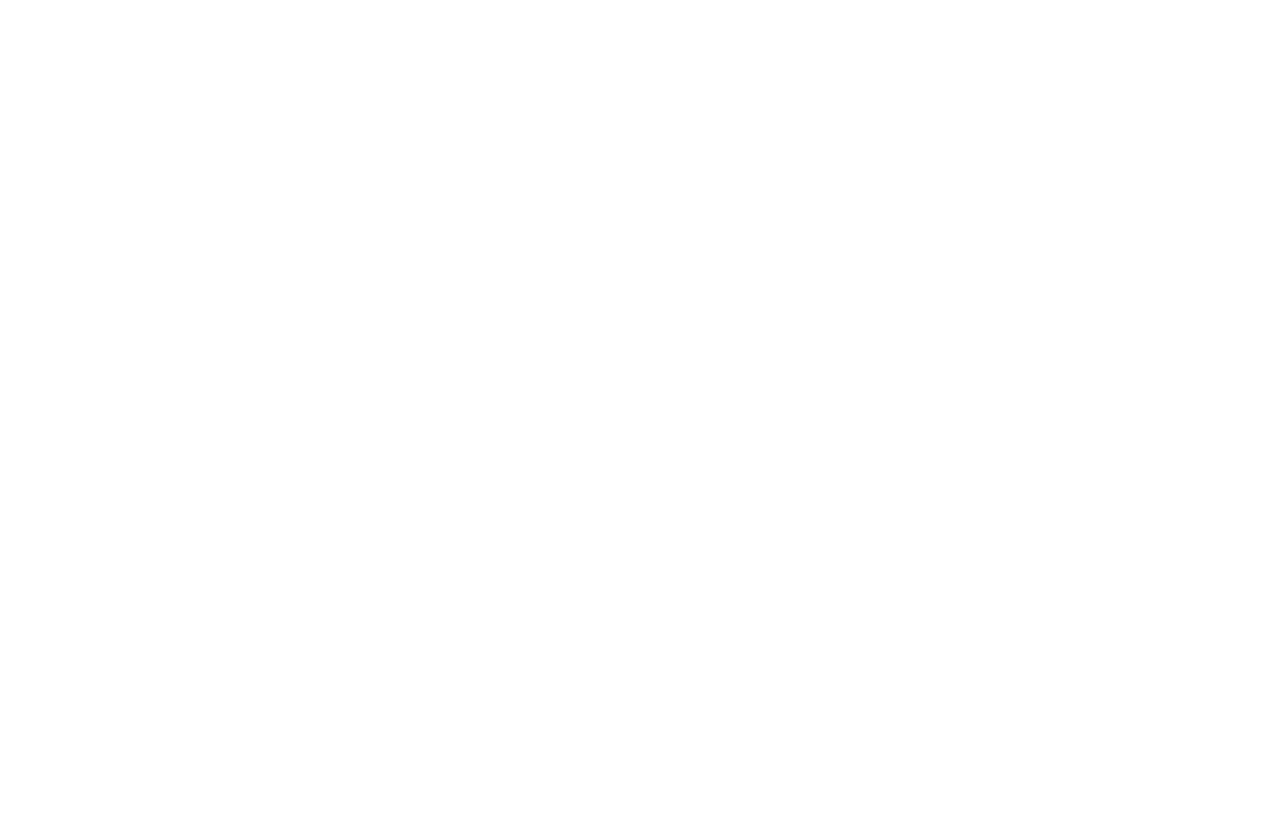
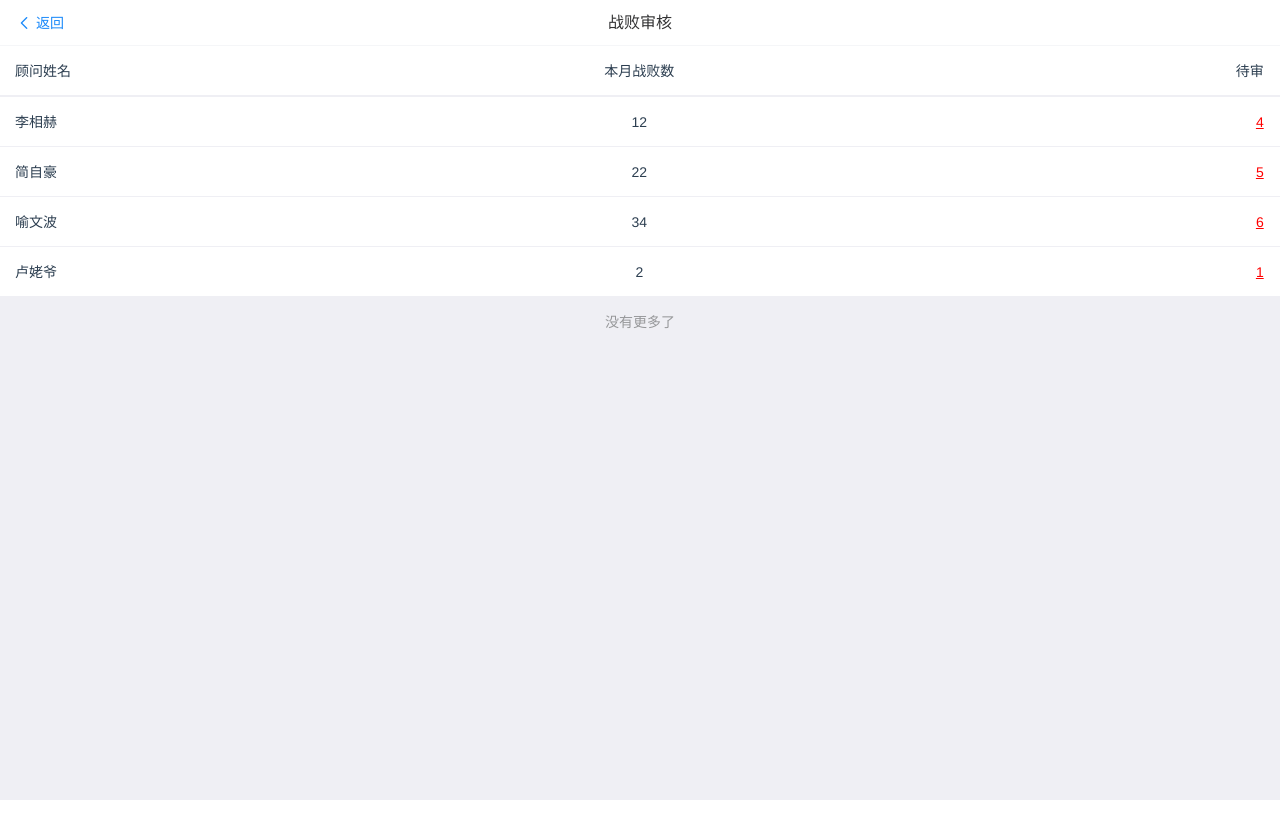
Before and after one commit to TimuJiang/vant-demo, a Vue app: page /#/defeat-verify in a window 1280 px wide. Shown: the top 838 px of the page. Before the commit the page ends 800 px from the top, so only its background shows below. Built offline with nearby package versions, Linux system fonts and the light colour scheme.

Commit message:
1.战败审核demo主页，详情列表页，通过驳回分配操作页完成-参照的是原型图 2.m-page修改了右上角文字和操作的逻辑 3.vant.js全局引入了更多的组件

```diff
--- a/src/components/m-page/src/m-page.vue
+++ b/src/components/m-page/src/m-page.vue
@@ -3,8 +3,11 @@
 		van-nav-bar.m-page__nav-bar(
 			:fixed="true"
 			:title="title"
+			:left-text="leftText"
+			:right-text="rightText"
 			:left-arrow = "back"
-			@click-left="onClickLeft")
+			@click-left="onClickLeft"
+			@click-right="onClickRight")
 		.m-page__content
 			slot
 </template>
@@ -15,17 +18,36 @@
 		props: {
 			back: {
 				default: true
+			},
+			leftText: {
+				default: '返回'
+			},
+			rightText: {
+				default: ''
+			},
+			headTitle: {
+				default: ''
+			},
+			hasClickLeft: {
+				default: false
 			}
 		},
 		methods: {
 			onClickLeft() {
-				this.$router.back()
+				if (this.hasClickLeft) {
+					this.$emit('click-left')
+				} else {
+					this.$router.back()
+				}
+			},
+			onClickRight() {
+				this.$emit('click-right')
 			}
 		},
 		computed: {
 			title () {
-				return this.$route.meta.name
-			}
+				return this.$route.meta.name ? this.$route.meta.name : this.headTitle
+			},
 		}
 	}
 </script>
--- a/src/plugins/vant.js
+++ b/src/plugins/vant.js
@@ -10,7 +10,14 @@ import {
 	Tabbar,
 	TabbarItem,
 	Tabs,
-	Tab
+	Tab,
+	Field,
+	Checkbox,
+	CheckboxGroup,
+	List,
+	Cell,
+	DropdownMenu,
+	DropdownItem,
 } from 'vant'
 
 Vue
@@ -25,3 +32,10 @@ Vue
 	.use(NavBar)
 	.use(Tabs)
 	.use(Tab)
+	.use(Field)
+	.use(Checkbox)
+	.use(CheckboxGroup)
+	.use(List)
+	.use(Cell)
+	.use(DropdownMenu)
+	.use(DropdownItem)
--- a/src/views/default-verify.route.js
+++ /dev/null
@@ -1,10 +0,0 @@
-export default {
-	path: '/default-verify',
-	component: () => import('./defeat-verify'),
-	meta: {
-		name: '战败审核'
-		// auth: ['user']
-	},
-	children: [
-	]
-}
--- /dev/null
+++ b/src/views/defeat-verify.route.js
@@ -0,0 +1,14 @@
+import VerifyDetail from './defeat-verify/verify-detail.route'
+
+export default {
+	path: '/defeat-verify',
+	component: () => import('./defeat-verify'),
+	meta: {
+		name: '战败审核',
+		level: 1
+		// auth: ['user']
+	},
+	children: [
+		VerifyDetail
+	]
+}
--- a/src/views/defeat-verify.vue
+++ b/src/views/defeat-verify.vue
@@ -1,13 +1,130 @@
-<template>
+<template lang="pug">
+	.defeat-verify
+		.basic(v-if="$route.meta.level === 1")
+			m-page
+				.container
+					.head
+						.cell
+							span 顾问姓名
+							span 本月战败数
+							span 待审
+					.body
+						van-list(
+							v-model="loading"
+							:finished="finished"
+							finished-text="没有更多了"
+							@load="onLoad"
+							)
+							.cell(
+								v-for="item in list"
+								:key="item.id"
+								class="small"
+								)
+								span {{item.name}}
+								span {{item.fail}}
+								router-link(to="/defeat-verify/verify-detail")
+									span(class="red") {{item.pending}}
+
+		.detail(v-if="$route.meta.level !== 1")
+			router-view
 
 </template>
 
 <script>
     export default {
-        name: 'defeat-verify'
+        name: 'defeat-verify',
+		data() {
+        	return {
+				loading: false,
+				finished: false,
+				list: [
+					{
+						id: 1,
+						name: '李相赫',
+						fail: 12,
+						pending: 4
+					},
+					{
+						id: 2,
+						name: '简自豪',
+						fail: 22,
+						pending: 5
+					},
+					{
+						id: 3,
+						name: '喻文波',
+						fail: 34,
+						pending: 6
+					}
+				]
+			}
+		},
+		computed: {
+		},
+		methods: {
+			onLoad() {
+				// 异步更新数据
+				setTimeout(() => {
+					this.list.push({
+						id: 4,
+						name: '卢姥爷',
+						fail: 2,
+						pending: 1
+					})
+					// 加载状态结束
+					this.loading = false;
+
+					// 数据全部加载完成
+					this.finished = true;
+				}, 500);
+			}
+		}
     }
 </script>
 
 <style lang="scss" scoped>
-
+	.container {
+		position: absolute;
+		width: 100%;
+		top: 46px;
+		bottom: 0;
+		background-color: #efeff4;
+	}
+	.cell {
+		height: 50px;
+		border-bottom: 1px solid #efeff4;
+		background-color: #fff;
+		span {
+			display: inline-block;
+			width: 33.3%;
+			line-height: 50px;
+			text-align: center;
+			overflow:hidden;
+			text-overflow:ellipsis;
+			white-space:nowrap;
+			box-sizing: border-box;
+			&:first-child {
+				text-align: left;
+				padding-left: 15px;
+			}
+			&:last-child {
+				text-align: right;
+				padding-right: 15px;
+			}
+		}
+		.red {
+			color: red;
+			text-decoration: underline;
+		}
+		&.small {
+			font-size: 14px;
+		}
+	}
+	.body {
+		position: absolute;
+		width: 100%;
+		top: 51px;
+		bottom: 0;
+		overflow: scroll;
+	}
 </style>
--- /dev/null
+++ b/src/views/defeat-verify/verify-detail.route.js
@@ -0,0 +1,11 @@
+import VerifyOperation from './verify-detail/verify-operation.route';
+
+export default {
+	path: 'verify-detail',
+	component: () => import('./verify-detail'),
+	meta: {
+		name: '战败审核',
+		level: 2
+	},
+	children: [VerifyOperation]
+}
--- /dev/null
+++ b/src/views/defeat-verify/verify-detail.vue
@@ -0,0 +1,94 @@
+<template lang="pug">
+	.verify-detail
+		div(v-if="$route.meta.level === 2")
+			m-page
+				.container
+					van-list(
+						v-model="loading"
+						:finished="finished"
+						finished-text="没有更多了"
+						@load="onLoad"
+					)
+						.cell(
+							v-for="(item, index) in list"
+							:key="index"
+						)
+							.customer.text
+								span {{item.customer}}
+								span {{item.time}}
+							.car-info.text {{item.car}}
+							.reseon.text {{item.reason}}
+							.operation
+								van-button(plain round type="info" size="small" to="/defeat-verify/verify-detail/verify-operation/assign") 分配
+								van-button(plain round type="info" size="small" to="/defeat-verify/verify-detail/verify-operation/pass") 通过
+								van-button(plain round type="info" size="small" to="/defeat-verify/verify-detail/verify-operation/reject") 驳回
+								van-button(plain round type="info" size="small") 电话
+		.operation(v-if="$route.meta.level !== 2")
+			router-view
+</template>
+
+<script>
+    export default {
+        name: 'verify-detail',
+		data() {
+        	return {
+				loading: false,
+				finished: false,
+				list: [
+				],
+			}
+		},
+		methods: {
+			onLoad() {
+				// 异步更新数据
+				setTimeout(() => {
+					let temp = {
+						customer: '吴彦祖（H）',
+						car: '意向车型：博瑞1.8T+6AT(国五)豪华型（博瑞）',
+						reason: '吴彦祖对价格不太满意。。。'
+					};
+					for (let i = 0; i < 10; i++) {
+						temp.id = this.index;
+						this.list.push(temp);
+					}
+					// 加载状态结束
+					this.loading = false;
+
+					// 数据全部加载完成
+					if (this.list.length >= 20) {
+						this.finished = true;
+					}
+				}, 500);
+			}
+		}
+    }
+</script>
+
+<style lang="scss" scoped>
+	.container {
+		position: absolute;
+		top: 46px;
+		bottom: 0;
+		width: 100%;
+		overflow: scroll;
+	}
+	.cell {
+		font-size: 14px;
+		padding: 20px 0 15px;
+		border-bottom: 1px solid #efeff4;
+		.customer {
+			span:last-child {
+				float: right;
+			}
+		}
+		.operation {
+			display: flex;
+			height: 50px;
+			align-items: center;
+			justify-content: space-around;
+		}
+		.text {
+			padding: 0 10%
+		}
+	}
+</style>
--- /dev/null
+++ b/src/views/defeat-verify/verify-detail/verify-operation.route.js
@@ -0,0 +1,9 @@
+export default {
+	path: 'verify-operation/:type',
+	component: () => import('./verify-operation'),
+	meta: {
+
+	},
+	children: [
+	]
+}
--- /dev/null
+++ b/src/views/defeat-verify/verify-detail/verify-operation.vue
@@ -0,0 +1,89 @@
+<template lang="pug">
+	m-page(
+		:head-title="change.title"
+		:right-text="change.rightText"
+		@click-right="change.rightClick"
+		).verify-operation
+		.container
+			van-cell(v-if="this.$route.params.type === 'assign'" title="*销售顾问" is-link value="个人")
+			.text-title {{`${this.$route.params.type === 'assign' ? '' : '*'}${change.title}`}}
+			textarea.text(placeholder="请输入")
+
+</template>
+
+<script>
+	import { Dialog } from 'vant'
+    export default {
+        name: 'verify-operation',
+		computed: {
+        	change() {
+				switch (this.$route.params.type) {
+					case 'assign':
+						return {
+							title: '分配意见',
+							rightText: '分配',
+							rightClick: this.assign
+						};
+					case 'pass':
+						return {
+							title: '通过意见',
+							rightText: '通过',
+							rightClick: this.pass
+						};
+					case 'reject':
+						return {
+							title: '驳回原因',
+							rightText: '驳回',
+							rightClick: this.reject
+						};
+					default:
+						return {
+							title: '',
+							rightText: '',
+							rightClick: null
+						};
+				}
+			},
+		},
+		methods: {
+        	assign() {
+				Dialog.alert({
+					message: '分配成功'
+				})
+			},
+			pass() {
+				Dialog.alert({
+					message: '已通过'
+				})
+			},
+			reject() {
+				Dialog.alert({
+					message: '驳回成功'
+				})
+			},
+		}
+    }
+</script>
+
+<style lang="scss" scoped>
+	.container {
+		position: absolute;
+		width: 100%;
+		top: 46px;
+		bottom: 0;
+		background-color: #efeff4;
+	}
+	.text {
+		width: 100%;
+		height: 160px;
+		box-sizing: border-box;
+		padding: 0 15px;
+		font-size: 14px;
+		resize:none;
+	}
+	.text-title {
+		background-color: #fff;
+		padding: 10px 15px 15px;
+		font-size: 14px;
+	}
+</style>
```
